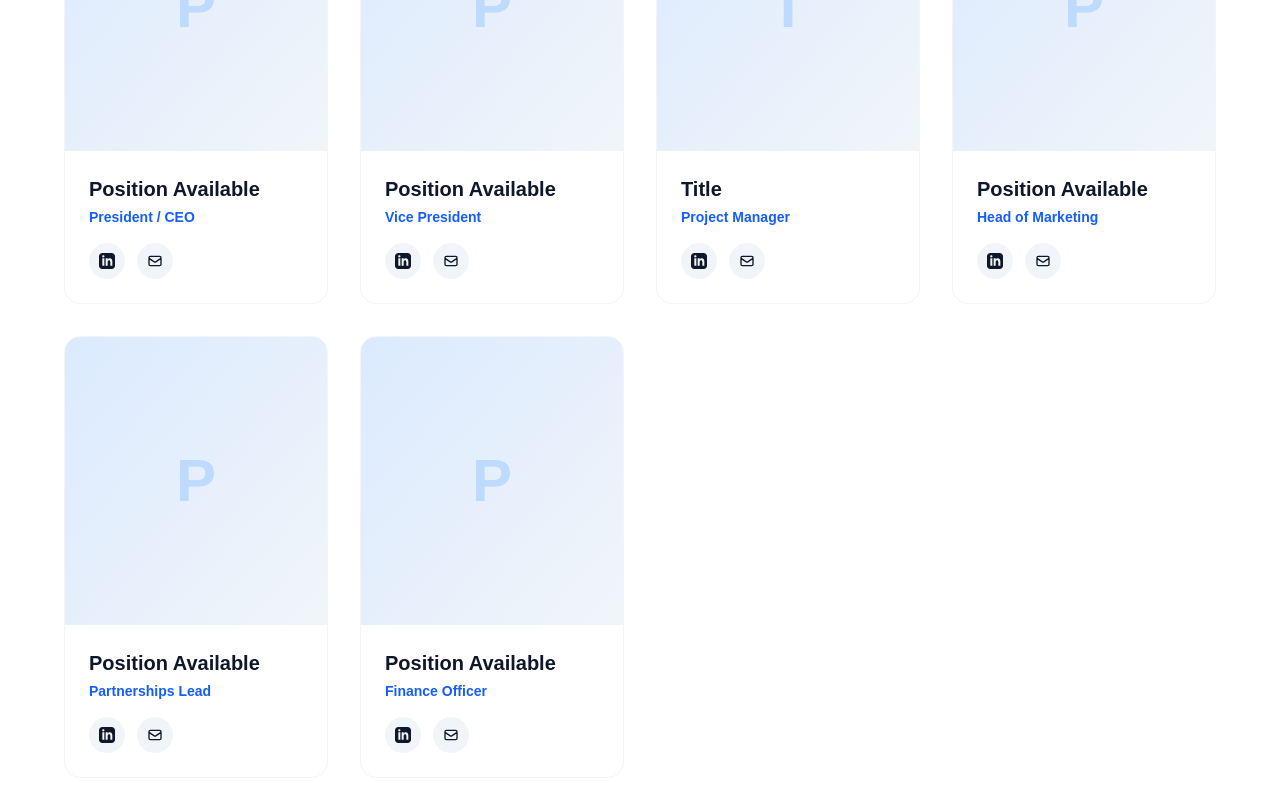
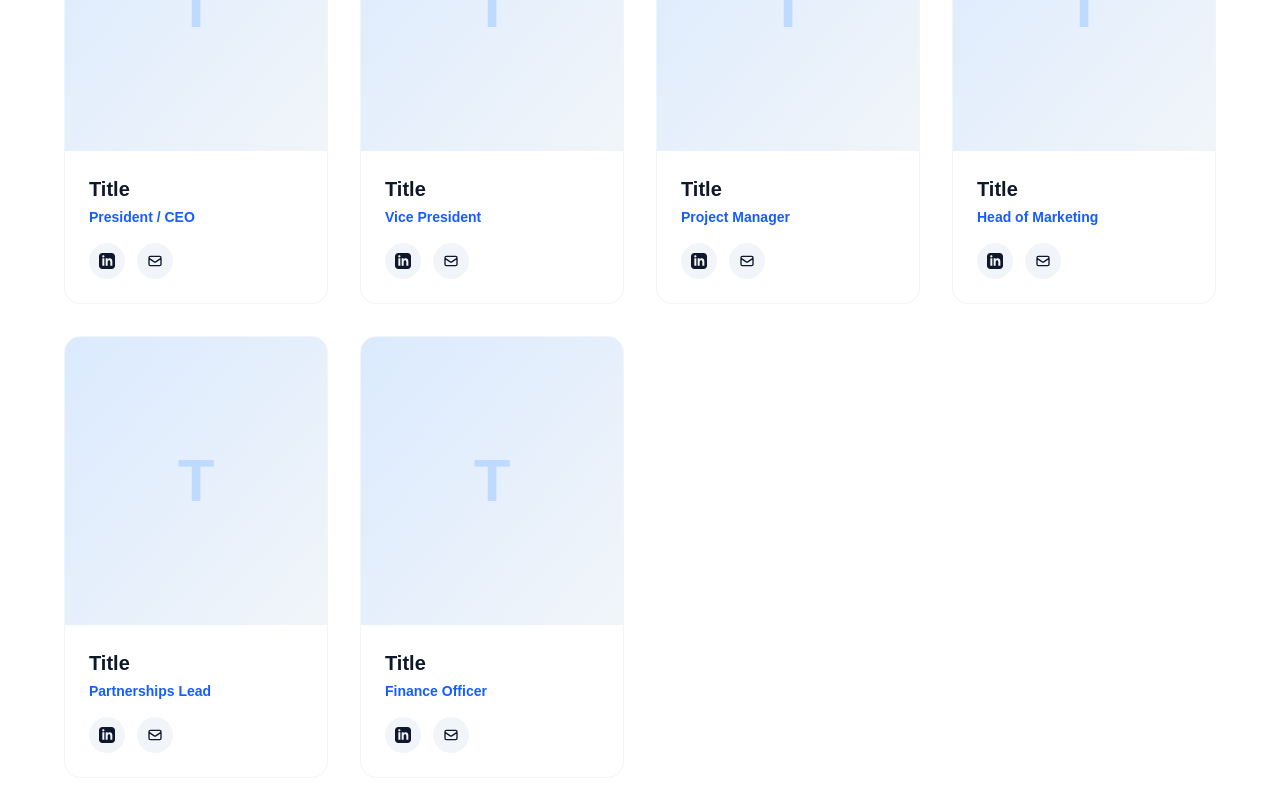
Before and after one commit to Krozlov/StudentXCeoTD2, a Next.js app: page /team in a window 1280 px wide. Shown: the part 870-1670 px from the top of the page. Built offline with nearby package versions, Linux system fonts and the light colour scheme.

Commit message:
team title fix

```diff
--- a/src/app/team/page.tsx
+++ b/src/app/team/page.tsx
@@ -26,7 +26,7 @@ export default function TeamPage() {
   // Team data structure - UPDATE THIS WITH REAL DATA
   const teamMembers: TeamMember[] = [
     {
-      name: "Position Available",
+      name: "Title",
       role: "President / CEO",
       department: "leadership",
       bio: "Leading Batch 14 with vision and dedication to empower future business leaders.",
@@ -34,7 +34,7 @@ export default function TeamPage() {
       email: "info@sxcjakarta.org"
     },
     {
-      name: "Position Available",
+      name: "Title",
       role: "Vice President",
       department: "leadership",
       bio: "Supporting strategic initiatives and organizational operations.",
@@ -46,11 +46,11 @@ export default function TeamPage() {
       role: "Project Manager",
       department: "events",
       bio: "Leading cross-functional teams and coordinating project execution.",
-      linkedin: "https://www.linkedin.com/in/yudhasilitonga/",
-      email: "yudha@sxcjakarta.org"
+      linkedin: "#",
+      email: "info@sxcjakarta.org"
     },
     {
-      name: "Position Available",
+      name: "Title",
       role: "Head of Marketing",
       department: "marketing",
       bio: "Amplifying SxC Jakarta's voice through strategic campaigns.",
@@ -58,7 +58,7 @@ export default function TeamPage() {
       email: "info@sxcjakarta.org"
     },
     {
-      name: "Position Available",
+      name: "Title",
       role: "Partnerships Lead",
       department: "partnerships",
       bio: "Building bridges with industry leaders and corporate partners.",
@@ -66,7 +66,7 @@ export default function TeamPage() {
       email: "info@sxcjakarta.org"
     },
     {
-      name: "Position Available",
+      name: "Title",
       role: "Finance Officer",
       department: "finance",
       bio: "Ensuring sustainable growth and financial transparency.",
```
